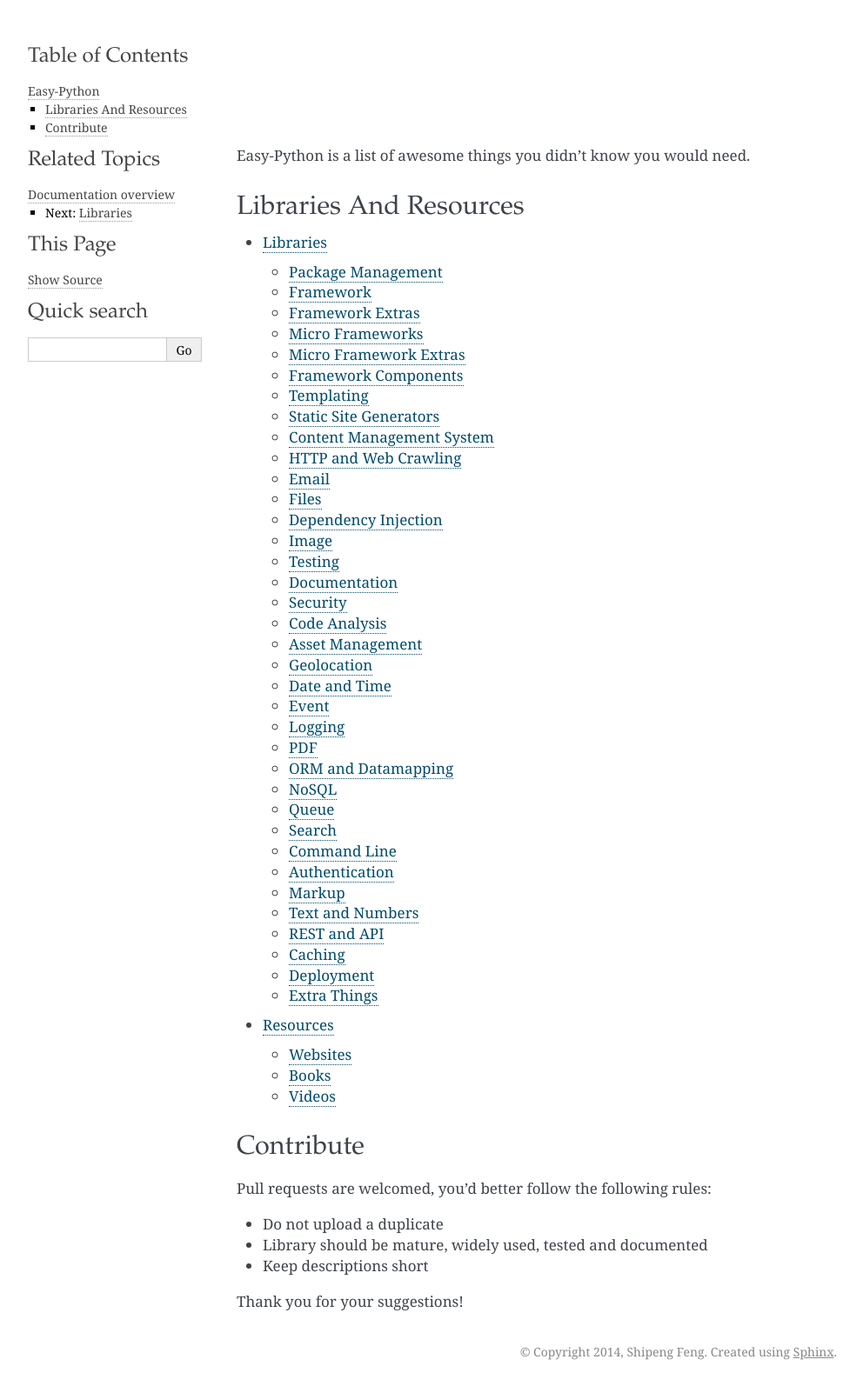
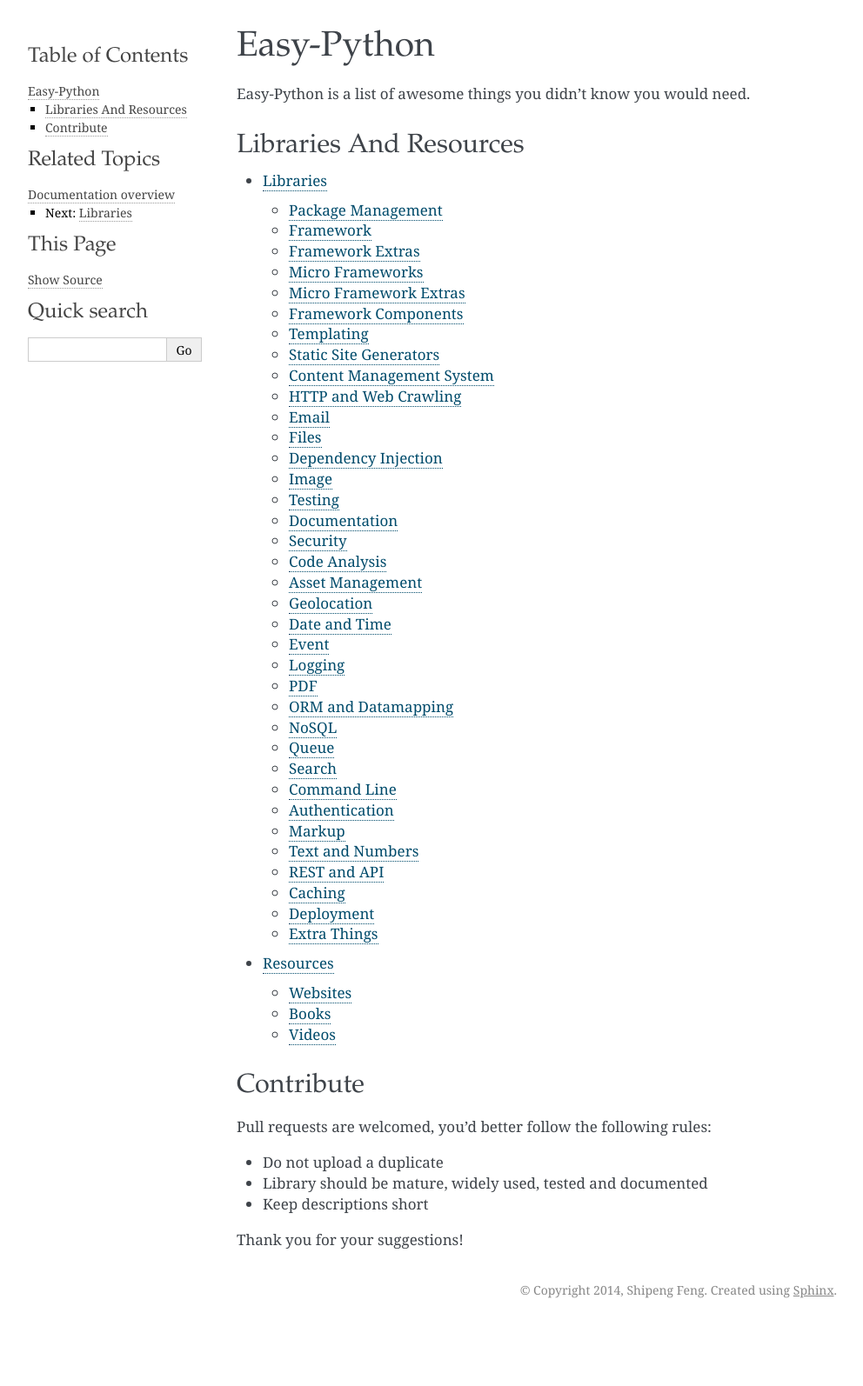
Before and after one commit to fengsp/easy-python, a Sphinx documentation site: the page built from docs/index.rst, in a window 1280 px wide. Shown: the whole page at 87% size, without its empty margins (148-1140 px from the left). Built offline with Sphinx 7.4.7, drawn with Linux system fonts in a browser that asks for light colours; after the commit the page ends 1523 px from its top, so only the background shows below that.

Commit message:
Added h1 to docs

```diff
--- a/docs/conf.py
+++ b/docs/conf.py
@@ -103,7 +103,9 @@
 # Theme options are theme-specific and customize the look and feel of a theme
 # further.  For a list of options available for each theme, see the
 # documentation.
-#html_theme_options = {}
+html_theme_options = {
+    'index_logo': ''
+}
 
 # Add any paths that contain custom themes here, relative to this directory.
 html_theme_path = ['_themes']
```
